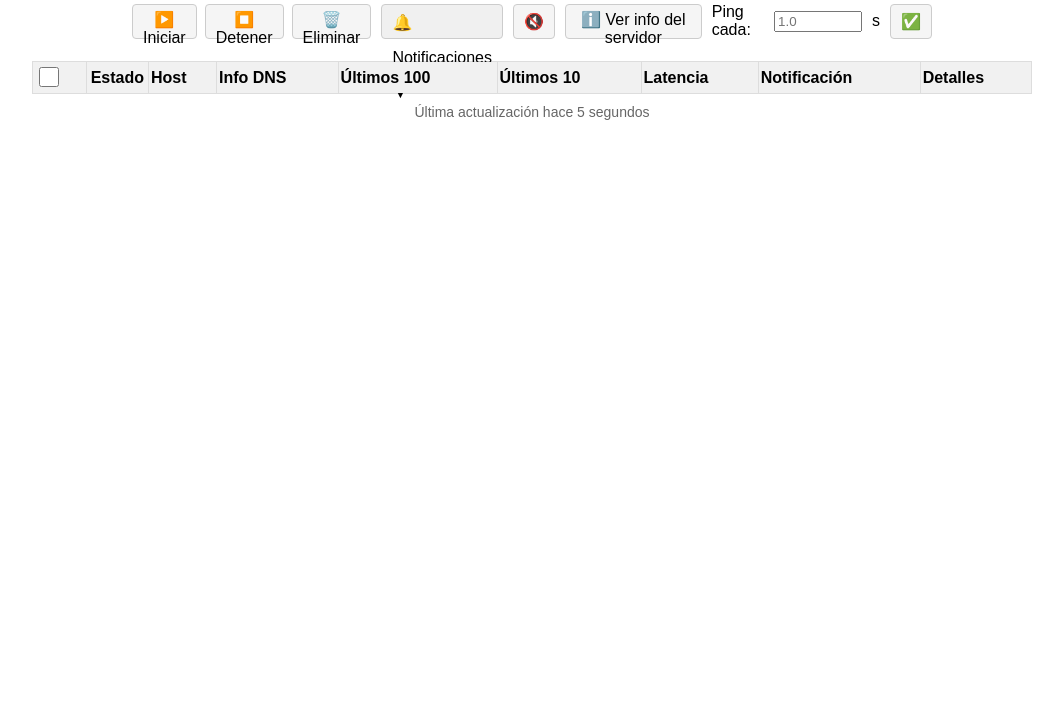
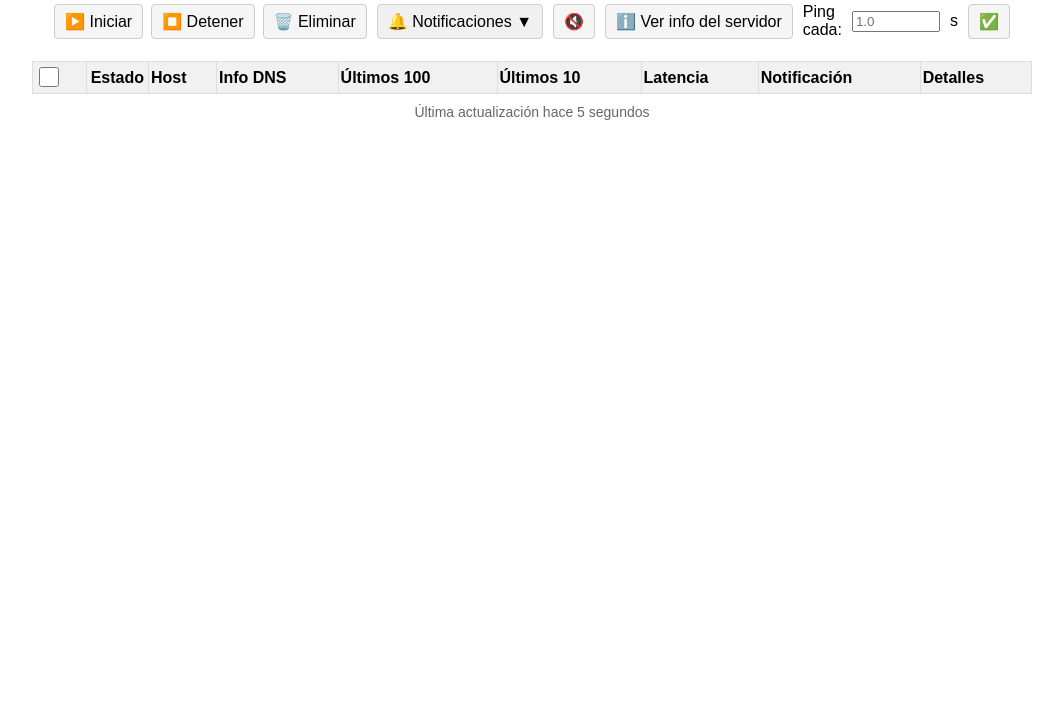
Before and after one commit to agustinaponte/TeamPing, a plain HTML site: page index.html in a window 1280 px wide. Shown: the part 74-800 px from the top of the page, without its empty margins (108-1171 px from the left). Drawn offline with Linux system fonts and the light colour scheme.

Commit message:
Mejoras visuales en los botones

```diff
--- a/index.html
+++ b/index.html
@@ -15,6 +15,7 @@
             color: black;
             cursor: pointer;
             transition: background-color 0.2s, transform 0.1s;
+            flex-shrink: 0;
         }
 
         .controls {
@@ -67,6 +68,9 @@
             color: black;
             cursor: pointer;
             transition: background-color 0.2s, transform 0.1s;
+            white-space: nowrap;
+            overflow: hidden;
+            text-overflow: ellipsis;
         }
 
         button:hover {
@@ -185,10 +189,11 @@
         }
 
         .notification-dropdown summary {
-            display: block;
+            display: inline-flex;            /* keeps everything in one line */
+            align-items: center;            /* vertical centering */
+            padding: 5px 10px;              /* consistent with other buttons */
             height: 35px;
             line-height: 35px;
-            padding: 0 10px;
             margin: 0;
             box-sizing: border-box;
             background-color: #f0f0f0;
@@ -196,6 +201,7 @@
             border-radius: 4px;
             transition: background-color 0.2s;
             cursor: pointer;
+            white-space: nowrap;            /* prevent wrapping */
         }
 
         .notification-dropdown[open] summary {
```
